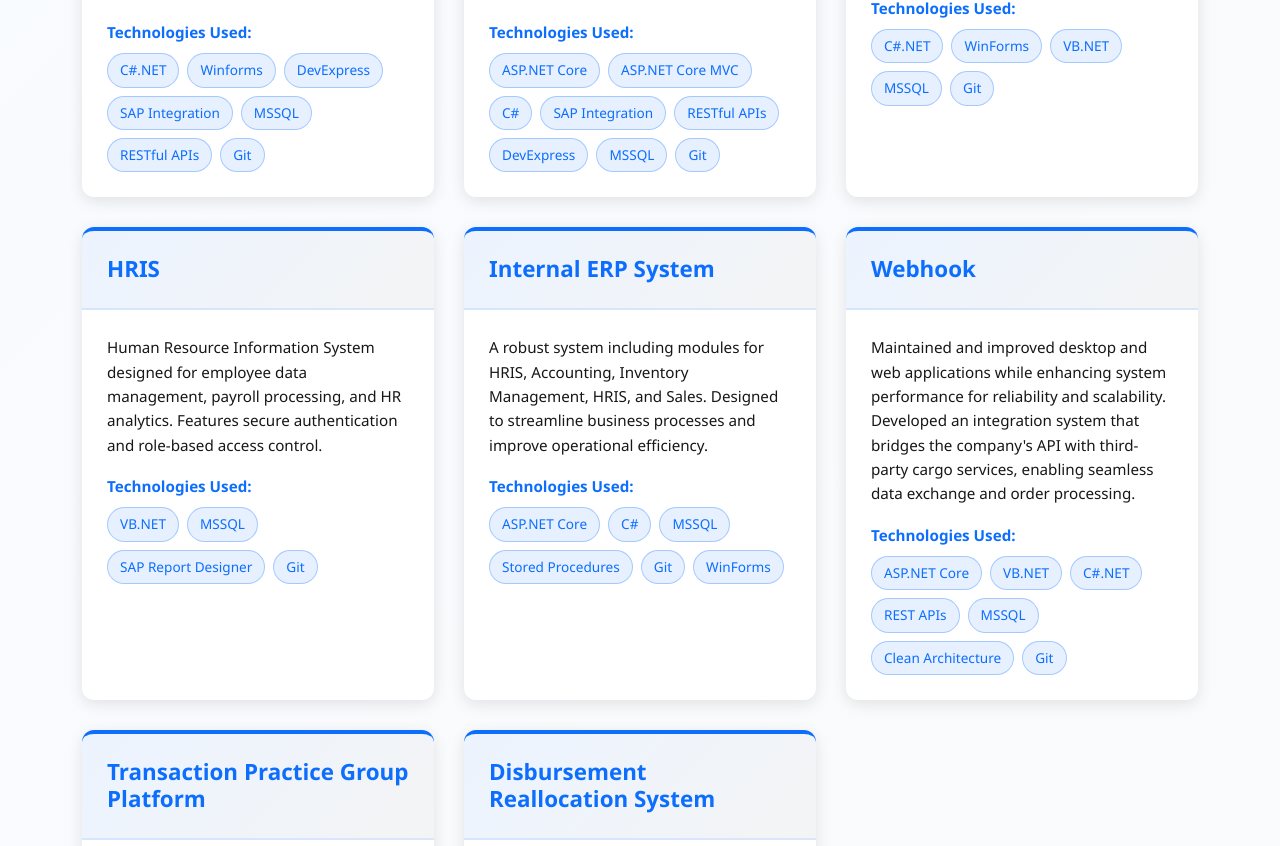
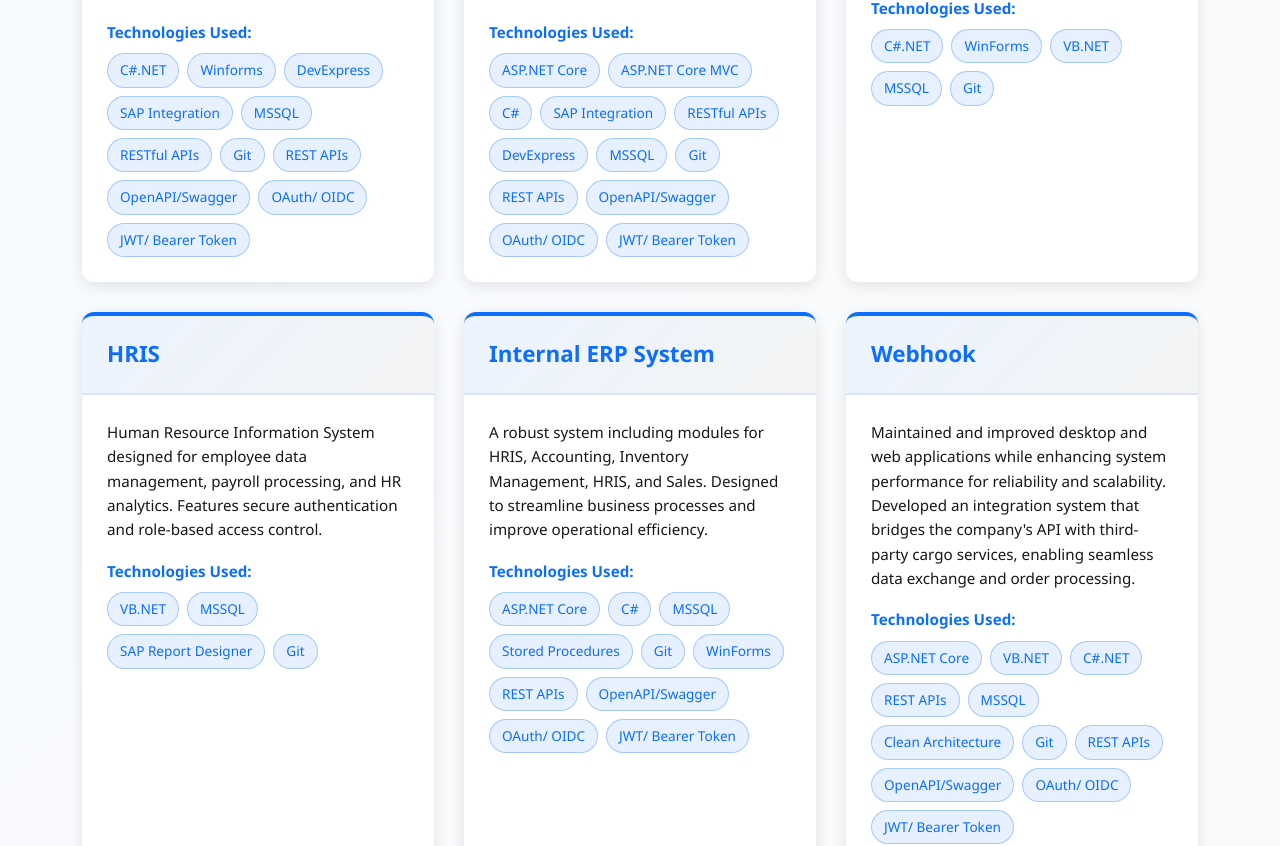
Before and after one commit to ManueliOrtegi/my-portfolio, a Next.js app: page / in a window 1280 px wide. Shown: the part 5613-6459 px from the top of the page. Built offline with nearby package versions, Linux system fonts and the light colour scheme.

Commit message:
feat: update projects and skills content

```diff
--- a/component/Projects.tsx
+++ b/component/Projects.tsx
@@ -13,6 +13,10 @@ export default function Projects() {
         "MSSQL",
         "RESTful APIs",
         "Git",
+        "REST APIs",
+        "OpenAPI/Swagger",
+        "OAuth/ OIDC",
+        "JWT/ Bearer Token",
       ],
     },
     {
@@ -29,6 +33,10 @@ export default function Projects() {
         "DevExpress",
         "MSSQL",
         "Git",
+        "REST APIs",
+        "OpenAPI/Swagger",
+        "OAuth/ OIDC",
+        "JWT/ Bearer Token",
       ],
     },
     {
@@ -57,6 +65,10 @@ export default function Projects() {
         "Stored Procedures",
         "Git",
         "WinForms",
+        "REST APIs",
+        "OpenAPI/Swagger",
+        "OAuth/ OIDC",
+        "JWT/ Bearer Token",
       ],
     },
     {
@@ -72,6 +84,10 @@ export default function Projects() {
         "MSSQL",
         "Clean Architecture",
         "Git",
+        "REST APIs",
+        "OpenAPI/Swagger",
+        "OAuth/ OIDC",
+        "JWT/ Bearer Token",
       ],
     },
     {
@@ -97,6 +113,10 @@ export default function Projects() {
         "React",
         "Typescript",
         "Hangfire",
+        "REST APIs",
+        "OpenAPI/Swagger",
+        "OAuth/ OIDC",
+        "JWT/ Bearer Token",
       ],
     },
     {
@@ -121,6 +141,10 @@ export default function Projects() {
         "Unit Testing(nUnit)",
         "Integration Testing",
         "Hangfire",
+        "REST APIs",
+        "OpenAPI/Swagger",
+        "OAuth/ OIDC",
+        "JWT/ Bearer Token",
       ],
     },
   ];
--- a/component/Skills.tsx
+++ b/component/Skills.tsx
@@ -84,6 +84,12 @@ export default function Skills() {
         category: "Backend",
         description: "Experienced in designing and implementing RESTful APIs for scalable and maintainable software systems.",
     },
+    {
+        id: 15,
+        name: "OpenAPI/Swagger",
+        category: "Backend",
+        description: "Experienced in designing and implementing APIs using OpenAPI/Swagger for scalable and maintainable software systems.",
+    },
   ];
 
   return (
```
